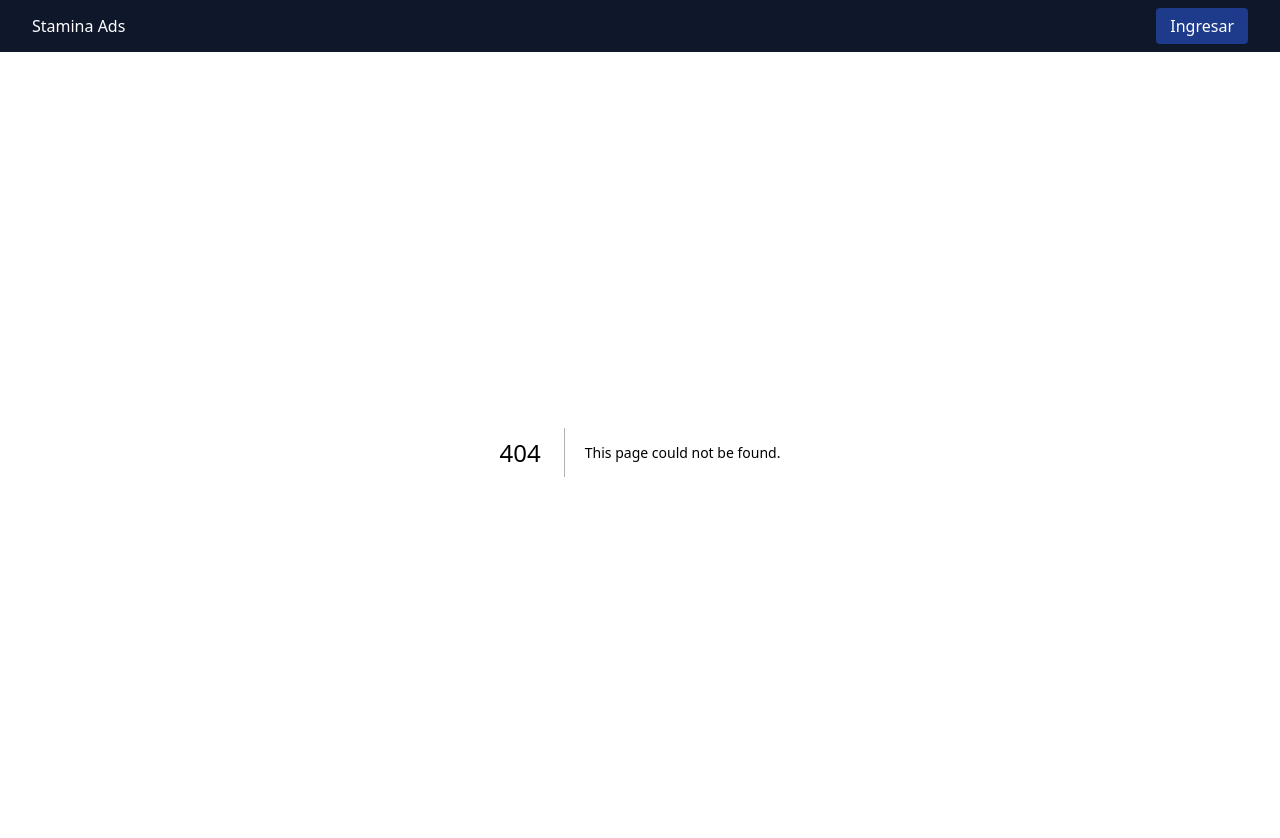
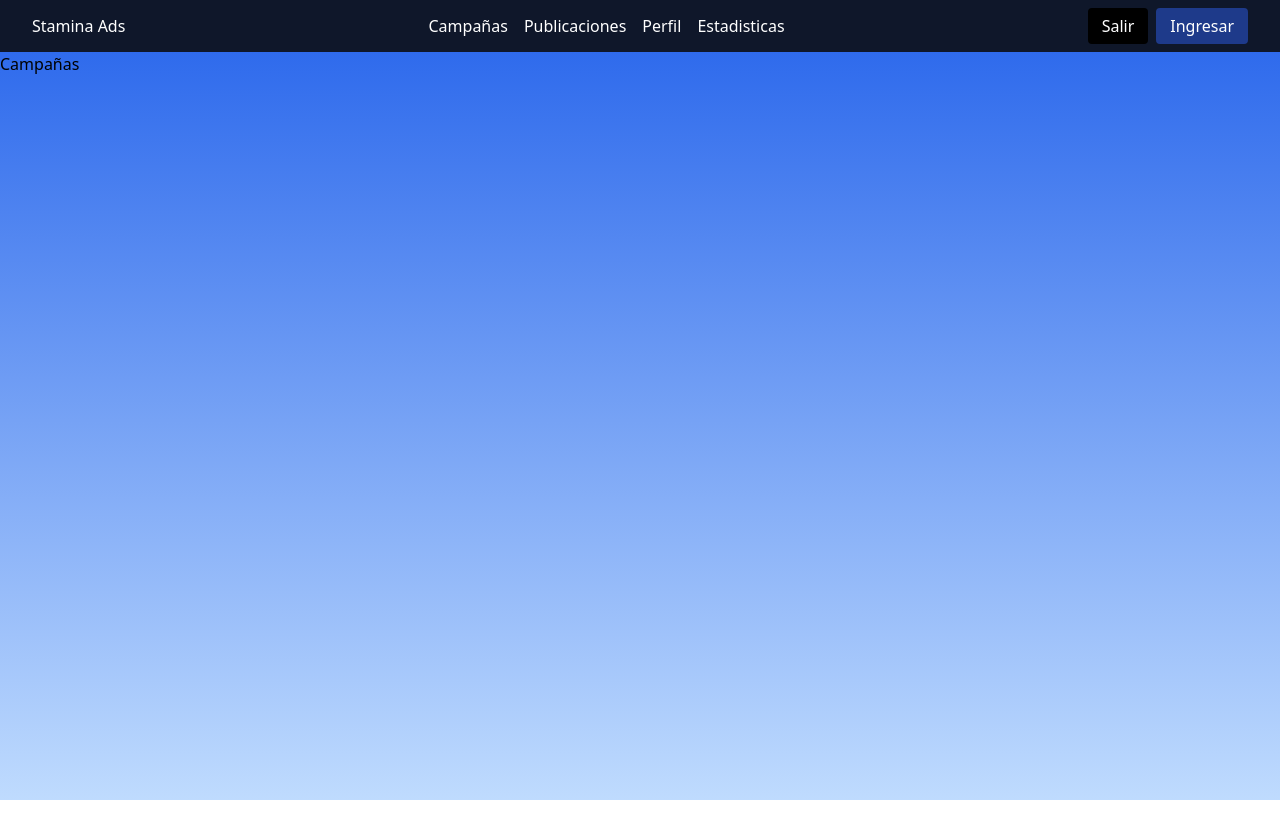
Before and after one commit to DarioFarias/Stamina-Ads, a Next.js app: page /campaigns in a window 1280 px wide. Before the commit this address had no page. Shown: the top 838 px of the page. After the commit the page ends 800 px from the top, so only its background shows below. Built offline with nearby package versions, Linux system fonts and the light colour scheme.

Commit message:
barra de tareas

```diff
--- /dev/null
+++ b/src/app/campaigns/page.jsx
@@ -0,0 +1,9 @@
+import React from 'react'
+
+function page() {
+  return (
+    <div>Campañas</div>
+  )
+}
+
+export default page
--- /dev/null
+++ b/src/app/profile/page.jsx
@@ -0,0 +1,9 @@
+import React from 'react'
+
+function page() {
+  return (
+    <div>Perfil</div>
+  )
+}
+
+export default page
--- /dev/null
+++ b/src/app/publications/page.jsx
@@ -0,0 +1,9 @@
+import React from 'react'
+
+function page() {
+  return (
+    <div>Publicaciones</div>
+  )
+}
+
+export default page
--- /dev/null
+++ b/src/app/statistics/page.jsx
@@ -0,0 +1,7 @@
+import React from "react";
+
+function page() {
+    return <div>Estadisticas</div>;
+}
+
+export default page;
--- a/src/components/Navbar.jsx
+++ b/src/components/Navbar.jsx
@@ -7,9 +7,18 @@ function Navbar() {
             <div>
                 <Link href="/">Stamina Ads</Link>
             </div>
-            <Link href="/login" className="blueButton">
-                Ingresar
-            </Link>
+            <div className="flex gap-4 grow justify-center">
+                <Link href="/campaigns">Campañas</Link>
+                <Link href="/publications">Publicaciones</Link>
+                <Link href="/profile">Perfil</Link>
+                <Link href="/statistics">Estadisticas</Link>
+            </div>
+            <div className="flex gap-2">
+                <button className="blackButton">Salir</button>
+                <Link href="/login" className="blueButton">
+                    Ingresar
+                </Link>
+            </div>
         </nav>
     );
 }
```
